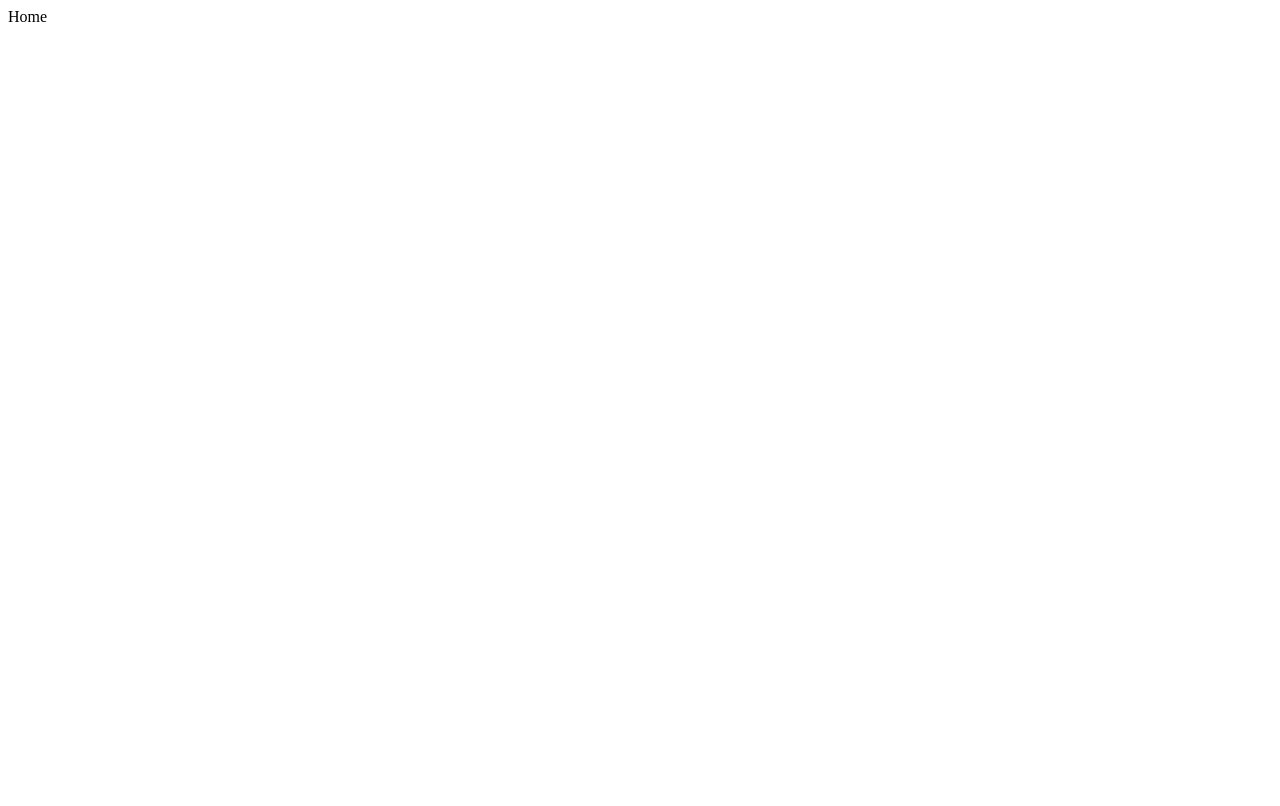
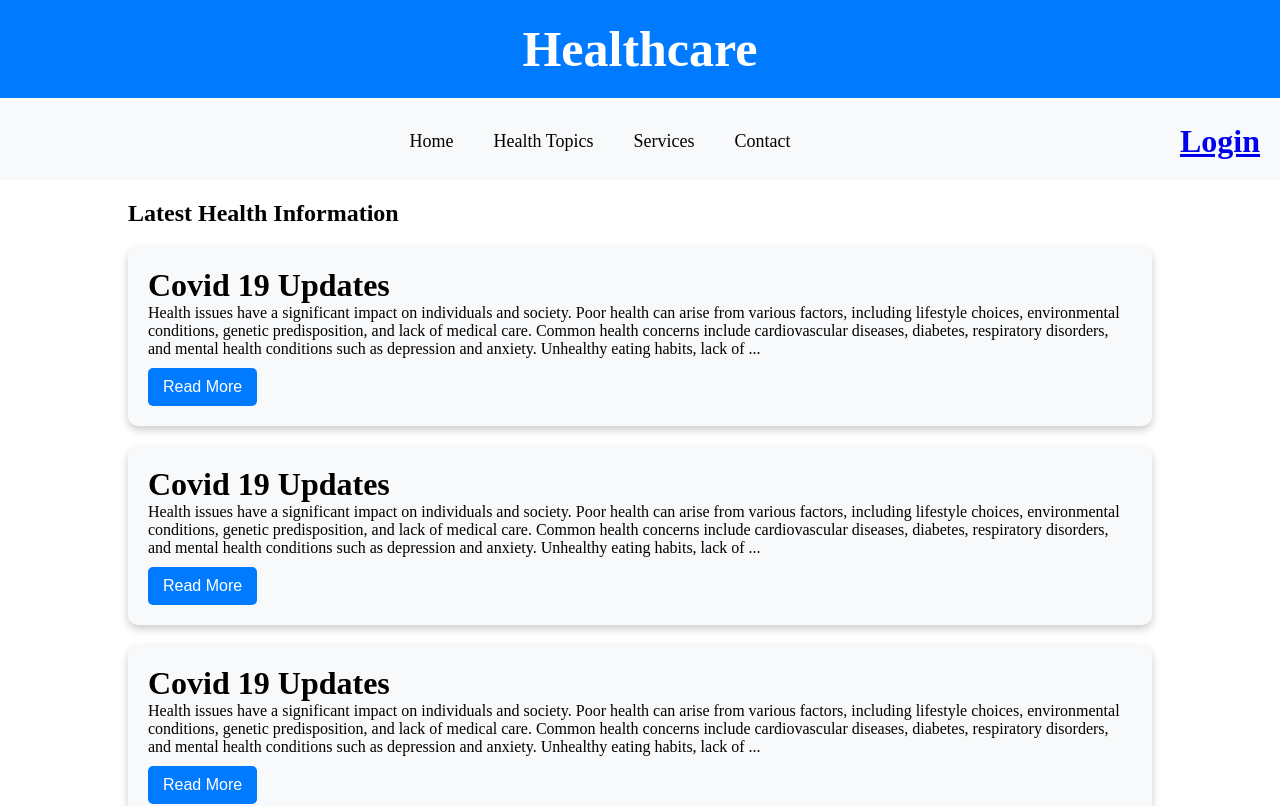
Before and after one commit to AmanTiwari0509/bayer-health, a React (Create React App) app: page / in a window 1280 px wide. Shown: the top 806 px of the page. Built offline with nearby package versions, Linux system fonts and the light colour scheme.

Commit message:
home page api callss and context creation

```diff
--- a/src/Components/Auth/Login.js
+++ b/src/Components/Auth/Login.js
@@ -1,6 +1,8 @@
 import React, { useState } from "react";
 import Input from "../../CommanComponents/Input";
 import Button from "../../CommanComponents/Button";
+import { Link } from "react-router-dom";
+import validator from "validator";
 
 const InitialValue = {
   email: "",
@@ -19,7 +21,39 @@ const Login = () => {
     }));
   };
 
-  const handleSubmit = () => {};
+  const handleSubmit = async () => {
+    if (!validator.isEmail(inputValue.email)) {
+      setError("Please enter a valid email address.");
+      return;
+    }
+
+    if (inputValue.password.length < 6) {
+      setError("Password must be at least 6 characters long.");
+      return;
+    }
+
+    try {
+      const response = await fetch("https://api.example.com/login", {
+        method: "POST",
+        headers: {
+          "Content-Type": "application/json",
+        },
+        body: JSON.stringify(inputValue), // Send the email & password
+      });
+
+      const data = await response.json();
+
+      if (response.ok) {
+        console.log("Login Successful:", data);
+        // Handle successful login (e.g., redirect, store token)
+      } else {
+        console.error("Login Failed:", data.message);
+        setError(data.message); // Set error state if needed
+      }
+    } catch (error) {
+      console.error("Error:", error);
+    }
+  };
 
   console.log(inputValue, "input");
   return (
@@ -48,10 +82,13 @@ const Login = () => {
         placeholder="Password"
         type="password"
       />
+
       <Button className="button" handleSubmit={handleSubmit} name="Login" />
       <div>
         <p>Forgot Password</p>
-        <p>New User? Register Here</p>
+        <Link to="/signup">
+          <p>New User? Register Here</p>
+        </Link>
       </div>
     </div>
   );
--- a/src/Components/Auth/Signup.js
+++ b/src/Components/Auth/Signup.js
@@ -1,7 +1,12 @@
 import React, { useState } from "react";
 import Input from "../../CommanComponents/Input";
 import Button from "../../CommanComponents/Button";
-
+import MenuItem from "@mui/material/MenuItem";
+import InputLabel from "@mui/material/InputLabel";
+import FormControl from "@mui/material/FormControl";
+import Select from "@mui/material/Select";
+import { Box } from "@mui/material";
+import validator from "validator";
 const InitialValue = {
   name: "",
   email: "",
@@ -11,6 +16,11 @@ const InitialValue = {
 const Signup = () => {
   const [inputValue, setInputValue] = useState(InitialValue);
   const [error, setError] = useState();
+  const [usertype, setUsertype] = React.useState("");
+
+  const handleUsertypeChange = (event) => {
+    setUsertype(event.target.value);
+  };
 
   const handleChange = (event) => {
     const { name, value } = event.target;
@@ -20,11 +30,54 @@ const Signup = () => {
     }));
   };
 
-  const handleSubmit = () => {};
+  const handleSubmit = async () => {
+    if (!inputValue.name.trim()) {
+      setError("Name is required.");
+      return;
+    }
+
+    if (!validator.isEmail(inputValue.email)) {
+      setError("Please enter a valid email address.");
+      return;
+    }
+
+    if (inputValue.password.length < 6) {
+      setError("Password must be at least 6 characters long.");
+      return;
+    }
+
+    if (!inputValue.type) {
+      setError("Please select a user type.");
+      return;
+    }
+
+    try {
+      const response = await fetch("https://api.example.com/login", {
+        method: "POST",
+        headers: {
+          "Content-Type": "application/json",
+        },
+        body: JSON.stringify(inputValue), // Send name, email, password, and type
+      });
+
+      const data = await response.json();
+
+      if (response.ok) {
+        console.log("User Created Successful:", data);
+        setError("");
+      } else {
+        console.error("User Creation failed:", data.message);
+        setError(data.message);
+      }
+    } catch (error) {
+      console.error("Error:", error);
+      setError("Something went wrong. Please try again.");
+    }
+  };
 
   console.log(inputValue, "input");
   return (
-    <div className="signup-container">
+    <div className="login-container">
       <h1>Create User</h1>
       <Input
         label="Name"
@@ -50,11 +103,22 @@ const Signup = () => {
         placeholder="Password"
         type="password"
       />
-      <Button
-        className="button"
-        handleSubmit={handleSubmit}
-        name="Create User"
-      />
+      <Box sx={{ minWidth: 120 }}>
+        <FormControl fullWidth>
+          <InputLabel id="demo-simple-select-label">User type</InputLabel>
+          <Select
+            labelId="demo-simple-select-label"
+            id="demo-simple-select"
+            value={usertype}
+            label="User type"
+            onChange={handleUsertypeChange}
+          >
+            <MenuItem value={"Patient"}>Patient</MenuItem>
+            <MenuItem value={"Provider"}>Provider</MenuItem>
+          </Select>
+        </FormControl>
+      </Box>
+      <Button className="button" handleSubmit={handleSubmit} name="Login" />
     </div>
   );
 };
--- a/src/Components/Home.js
+++ b/src/Components/Home.js
@@ -1,7 +1,57 @@
-import React from "react";
+import React, { useState } from "react";
+import "./home.css";
+import { Link } from "react-router-dom";
+import { useAppContext } from "../Context/AppProvider";
 
 const Home = () => {
-  return <div>Home</div>;
+  const [showFullText, setShowFullText] = useState(false);
+  const { user, isAuthenticated, logout } = useAppContext();
+
+  const text =
+    "Health issues have a significant impact on individuals and society. Poor health can arise from various factors, including lifestyle choices, environmental conditions, genetic predisposition, and lack of medical care. Common health concerns include cardiovascular diseases, diabetes, respiratory disorders, and mental health conditions such as depression and anxiety. Unhealthy eating habits, lack of physical activity, smoking, and excessive alcohol consumption contribute to many chronic diseases. Pollution and climate change also play a role in respiratory illnesses, allergies, and other health complications. Additionally, stress and poor mental health can lead to physical ailments like high blood pressure and weakened immunity. Preventive measures are crucial in reducing health risks. Regular exercise, a balanced diet, sufficient sleep, and stress management help maintain overall well-being. Access to quality healthcare, timely medical check-ups, and vaccinations play a vital role in preventing serious illnesses. Public health awareness and government initiatives can also help in tackling widespread health concerns. A proactive approach to health can enhance the quality of life and increase longevity. By making healthier lifestyle choices and seeking early medical intervention, individuals can reduce the risk of severe health problems. A healthier society leads to greater productivity and overall economic growth.";
+
+  const shortText = text.slice(0, 400) + "...";
+  return (
+    <div className="home-container">
+      <h1 className="header">Healthcare</h1>
+      <hr className="divider" />
+      <div className="navbar">
+        <div className="menu">
+          <p>Home</p>
+          <p>Health Topics</p>
+          <p>Services</p>
+          <p>Contact</p>
+        </div>
+        <Link to="/login">
+          <div>
+            <h1> {isAuthenticated ? user.name : "Login"}</h1>
+            {isAuthenticated && <button onClick={logout}>Logout</button>}
+          </div>
+        </Link>
+      </div>
+      <div className="latest-info-container">
+        <h2>Latest Health Information</h2>
+      </div>
+      {[1, 2, 3, 4].map((item) => {
+        return (
+          <div className="box-container">
+            <h1>Covid 19 Updates</h1>
+            <div className="health-container">
+              <p>{showFullText ? text : shortText}</p>
+              {!showFullText && (
+                <button
+                  className="read-more-btn"
+                  onClick={() => setShowFullText(true)}
+                >
+                  Read More
+                </button>
+              )}
+            </div>
+          </div>
+        );
+      })}
+    </div>
+  );
 };
 
 export default Home;
--- /dev/null
+++ b/src/Components/home.css
@@ -0,0 +1,98 @@
+* {
+  margin: 0;
+  padding: 0;
+  box-sizing: border-box;
+}
+
+.home-container {
+  width: 100%;
+  height: 100vh;
+}
+
+.header {
+  font-size: 50px;
+  font-weight: bold;
+  text-align: center;
+  background: #007bff;
+  color: white;
+  width: 100%;
+  padding: 20px 0;
+  position: absolute;
+  top: 0;
+  left: 0;
+}
+
+.divider {
+  border: none;
+  border-top: 3px solid #ccc;
+  width: 100%;
+  margin-top: 80px;
+}
+
+.navbar {
+  display: flex;
+  justify-content: space-between;
+  align-items: center;
+  width: 100%;
+  padding: 20px;
+  background: #f8f9fa;
+  margin-top: 20px;
+}
+
+.menu {
+  display: flex;
+  gap: 40px;
+  font-size: 18px;
+  font-weight: 500;
+  justify-content: center;
+  flex: 1;
+}
+
+.login {
+  font-size: 18px;
+  font-weight: bold;
+  cursor: pointer;
+  padding-right: 20px;
+}
+
+.box-container {
+  width: 80%;
+  margin: 40px auto;
+  padding: 20px;
+  box-shadow: 0px 4px 8px rgba(0, 0, 0, 0.2);
+  border-radius: 10px;
+  background-color: #f8f9fa;
+}
+
+
+
+.box-container {
+  width: 80%;
+  margin: 20px auto;
+  padding: 20px;
+  box-shadow: 0px 4px 8px rgba(0, 0, 0, 0.2);
+  border-radius: 10px;
+  background-color: #f8f9fa;
+}
+
+.latest-info-container {
+  width: 80%;
+  margin: 20px auto;
+
+  text-align: left;
+}
+
+.read-more-btn {
+  background-color: #007bff;
+  color: white;
+  border: none;
+  padding: 10px 15px;
+  font-size: 16px;
+  border-radius: 5px;
+  cursor: pointer;
+  margin-top: 10px;
+}
+
+.read-more-btn:hover {
+  background-color: #0056b3;
+}
--- /dev/null
+++ b/src/Context/AppProvider.js
@@ -0,0 +1,28 @@
+import React, { createContext, useContext, useState } from "react";
+
+const AppContext = createContext();
+
+export const AppProvider = ({ children }) => {
+  const [user, setUser] = useState(null); // Store user info
+  const [isAuthenticated, setIsAuthenticated] = useState(false); // Auth state
+
+  const login = (userData) => {
+    setUser(userData);
+    setIsAuthenticated(true);
+  };
+
+  const logout = () => {
+    setUser(null);
+    setIsAuthenticated(false);
+  };
+
+  return (
+    <AppContext.Provider value={{ user, isAuthenticated, login, logout }}>
+      {children}
+    </AppContext.Provider>
+  );
+};
+
+export const useAppContext = () => {
+  return useContext(AppContext);
+};
--- a/src/index.js
+++ b/src/index.js
@@ -3,12 +3,15 @@ import ReactDOM from "react-dom/client";
 import { BrowserRouter } from "react-router-dom";
 import "./index.css";
 import App from "./App";
+import { AppProvider } from "./Context/AppProvider";
 
 const root = ReactDOM.createRoot(document.getElementById("root"));
 root.render(
   <React.StrictMode>
-    <BrowserRouter>
-      <App />
-    </BrowserRouter>
+    <AppProvider>
+      <BrowserRouter>
+        <App />
+      </BrowserRouter>
+    </AppProvider>
   </React.StrictMode>
 );
```
Also changed, not shown: src/index.css (+28 -30 lines).
